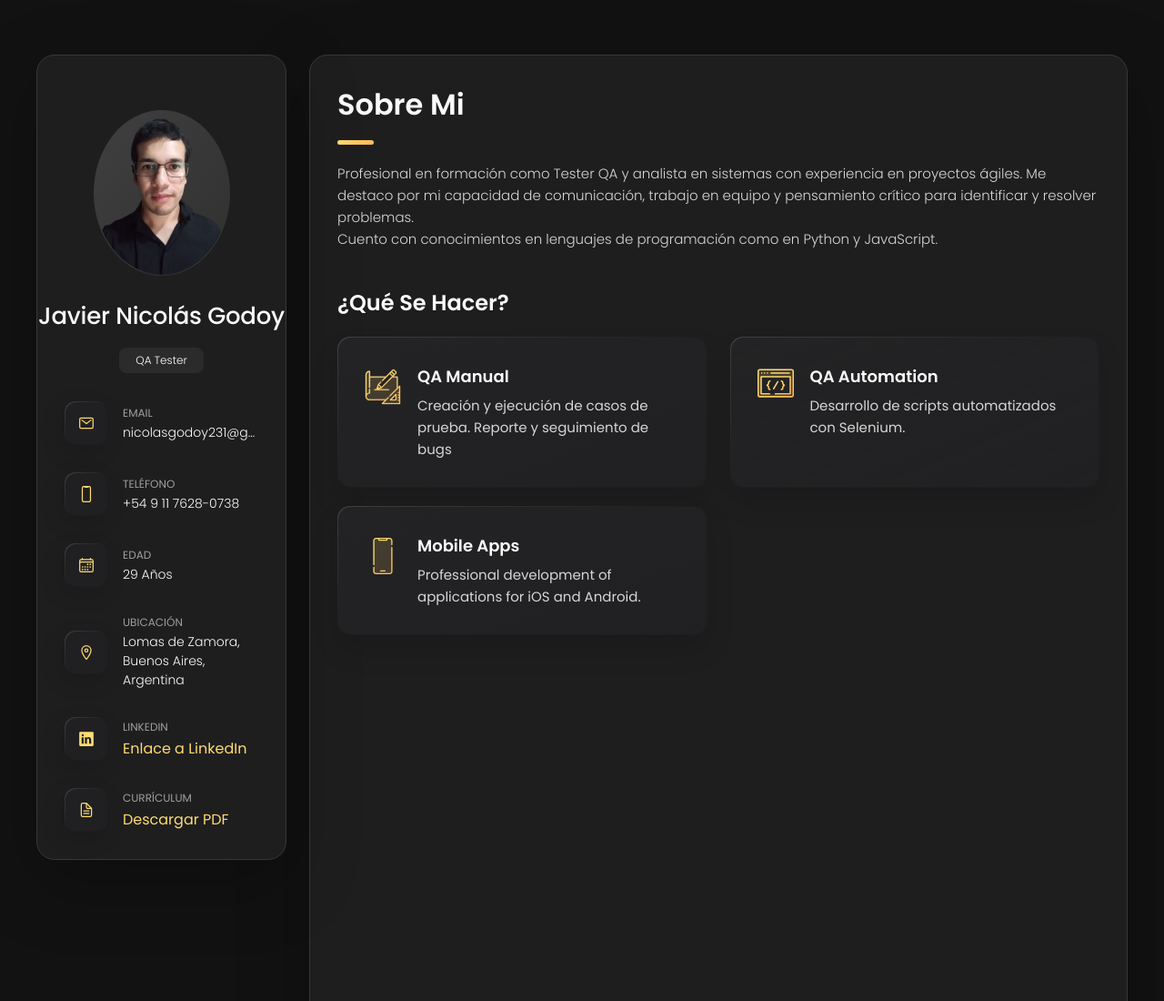
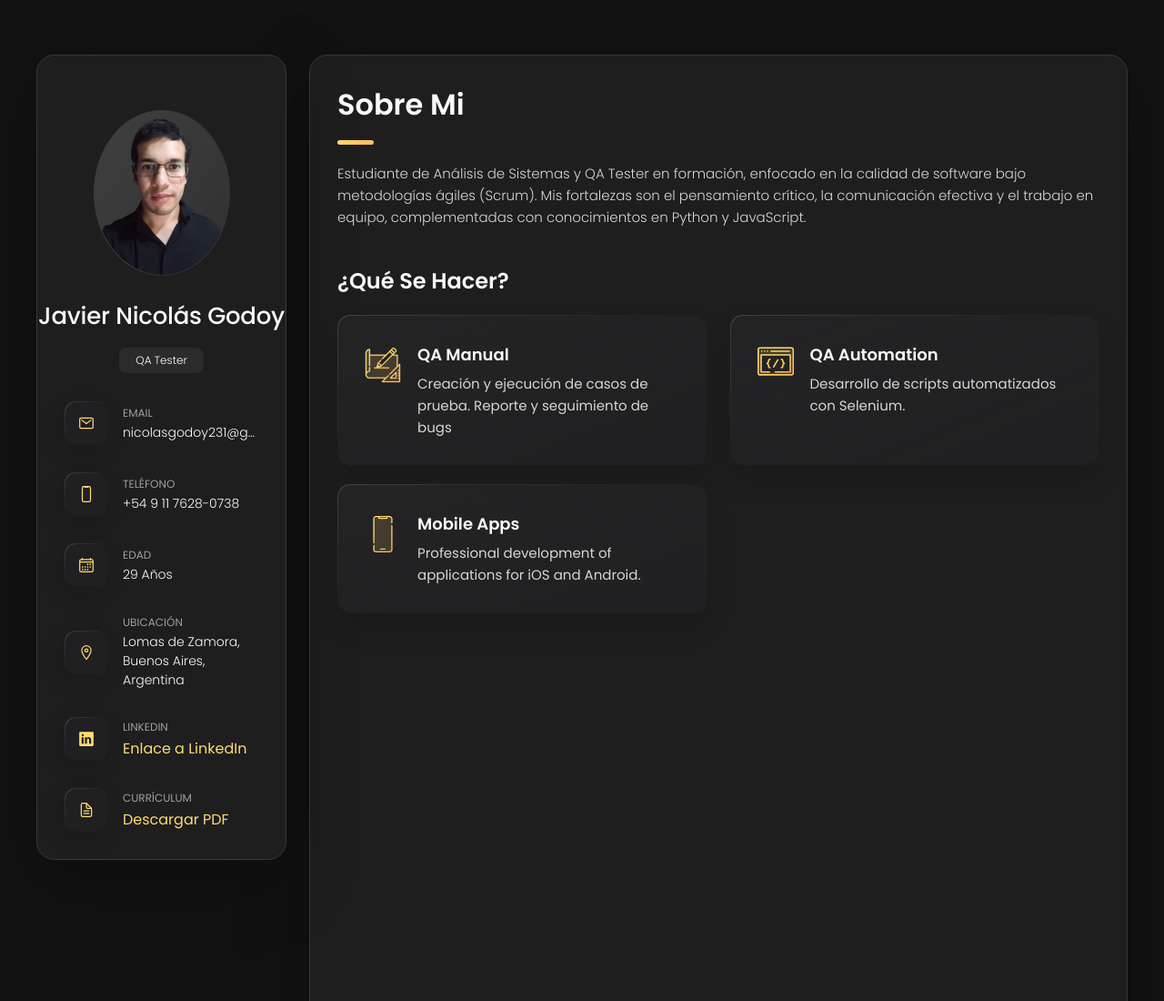
Before and after one commit to nicolasgodoy231/Portfolio-QA-Javier-Nicolas-Godoy, a plain HTML site: page index.html in a window 1280 px wide. Shown: the top 1100 px of the page at 91% size. Drawn offline with nearby package versions, Linux system fonts and the light colour scheme.

Commit message:
Update personal description in index.html

```diff
--- a/index.html
+++ b/index.html
@@ -170,8 +170,7 @@
         </header>
 
         <section class="about-text">
-          </p>Profesional en formación como Tester QA y analista en sistemas con experiencia en proyectos ágiles. Me destaco por mi capacidad de comunicación, trabajo en equipo y pensamiento crítico para identificar y resolver problemas.
-          <br>Cuento con conocimientos en lenguajes de programación como en Python y JavaScript.
+          </p>Estudiante de Análisis de Sistemas y QA Tester en formación, enfocado en la calidad de software bajo metodologías ágiles (Scrum). Mis fortalezas son el pensamiento crítico, la comunicación efectiva y el trabajo en equipo, complementadas con conocimientos en Python y JavaScript.
         </section>
 
 
```
